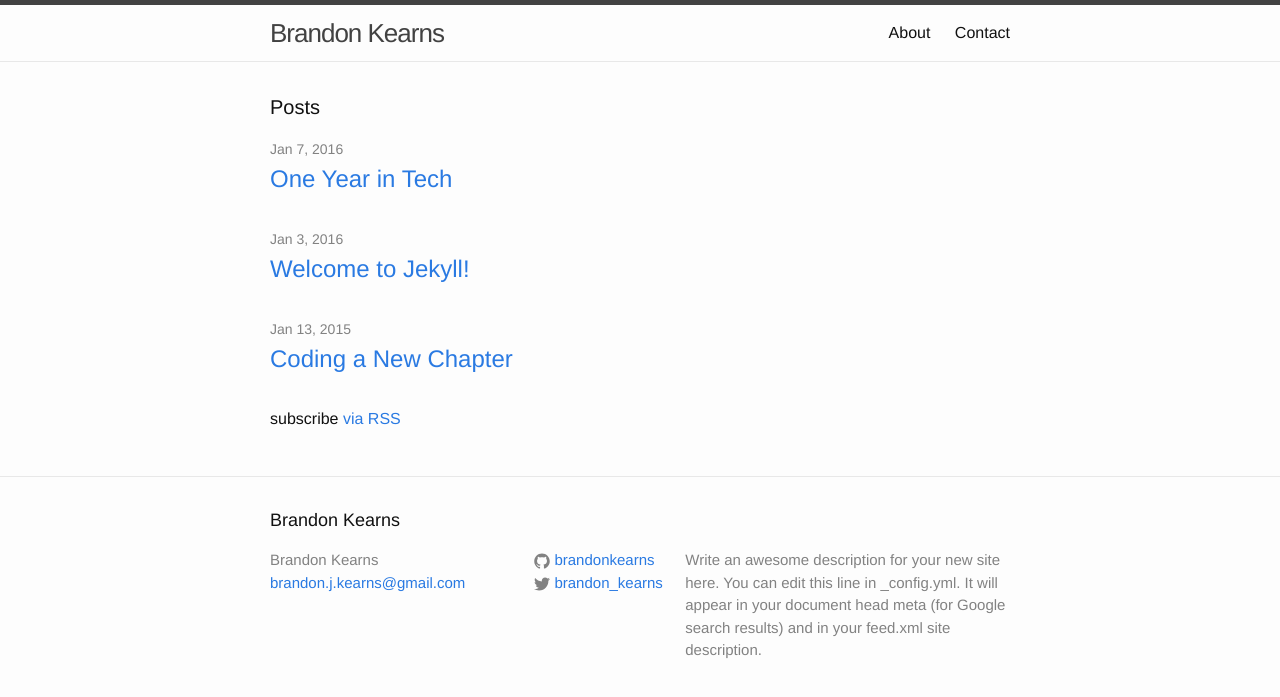
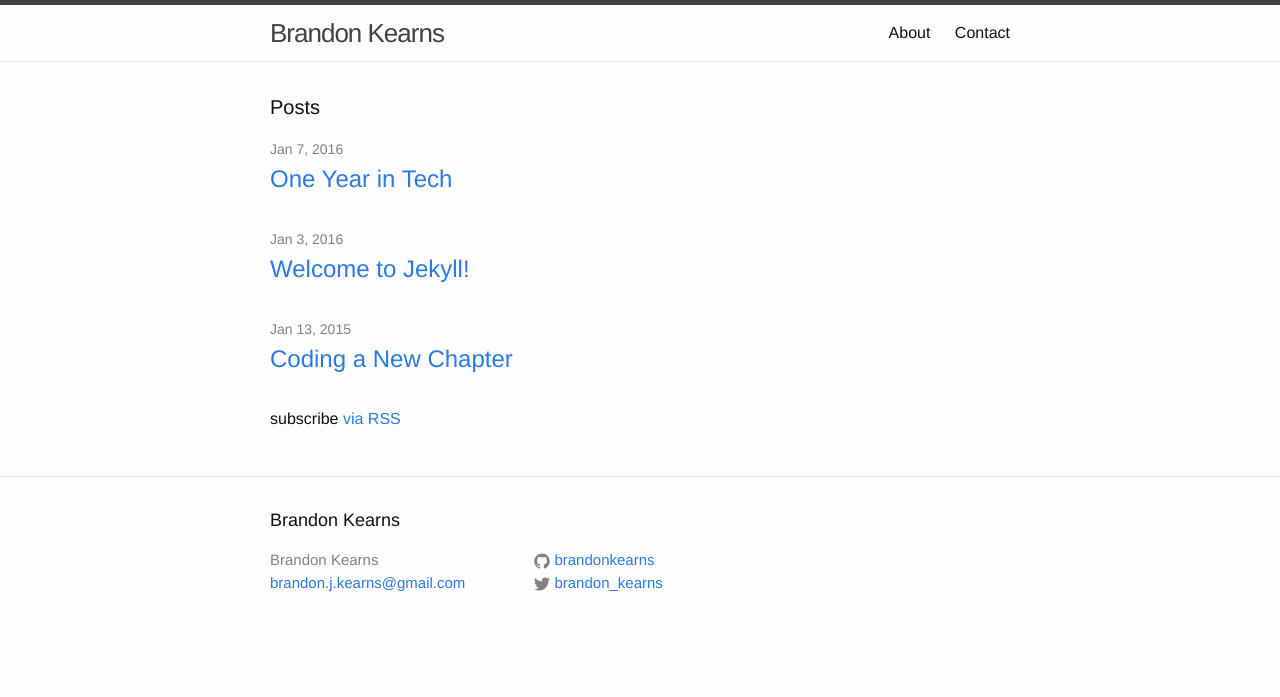
Before and after one commit to campbellkearns/archive_brandonkearns.github.io, a Jekyll site: the page built from index.html, in a window 1280 px wide. Shown: the top 697 px of the page. Built offline with Jekyll 4.4.1, drawn with Linux system fonts in a browser that asks for light colours.

Commit message:
Remove boilerplate site description

```diff
--- a/_config.yml
+++ b/_config.yml
@@ -9,9 +9,6 @@
 title: Brandon Kearns
 email: brandon.j.kearns@gmail.com
 description: > # this means to ignore newlines until "baseurl:"
-  Write an awesome description for your new site here. You can edit this
-  line in _config.yml. It will appear in your document head meta (for
-  Google search results) and in your feed.xml site description.
 baseurl: "" # the subpath of your site, e.g. /blog
 url: "http://www.brandonkearns.com" # the base hostname & protocol for your site
 twitter_username: brandon_kearns
--- a/_includes/footer.html
+++ b/_includes/footer.html
@@ -29,7 +29,7 @@
       </div>
 
       <div class="footer-col footer-col-3">
-        <p>{{ site.description }}</p>
+<!--        <p>{{ site.description }}</p>-->
       </div>
     </div>
 
```
